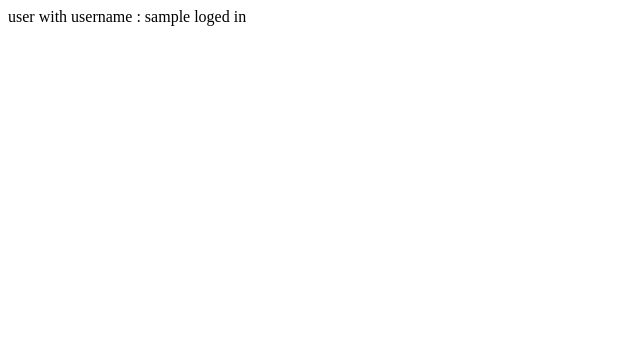
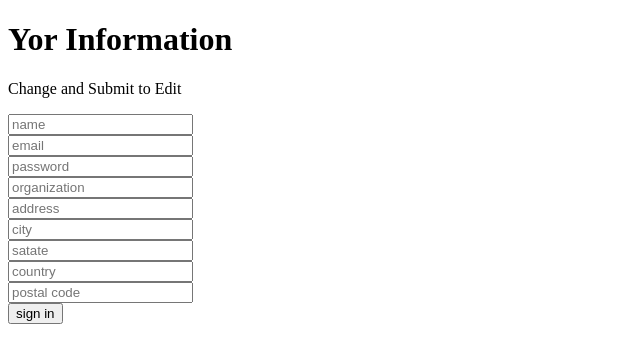
Before and after one commit to amirbarari/NetWork_project_2, a Flask app: a page that uses profileApp/routes.py in a window 1280 px wide. Shown: the top 363 px of the page, without its empty margins (0-640 px from the left). Run offline with Flask 3, Linux system fonts and the light colour scheme.

Commit message:
create form for profile html page

```diff
--- a/profileApp/routes.py
+++ b/profileApp/routes.py
@@ -34,7 +34,7 @@ def log_rig():
 
 @app.route("/profile/<user_name>")
 def user_profile(user_name):
-    return f"user with username : {user_name} loged in"
+    return render_template("profile.html")
 
 @app.route("/Admin")
 def Admin_page():
--- a/profileApp/templates/profile.html
+++ b/profileApp/templates/profile.html
@@ -5,6 +5,55 @@
     <title>Profile</title>
 </head>
 <body>
-    <div class="container"></div>
+    <div class="container">
+        <div class="info-form">
+            <form  method="POST">
+                <div class="signup-form">
+                    <h1>Yor Information</h1>
+
+                    <p>Change and Submit to Edit</p>
+                    <input type="hidden" name="form-name" value="sign-up-form">
+                    <div class="signup-input">
+                        <i class="fas fa-user"></i>
+                        <input type="text" placeholder="name" class="" name="name">
+                    </div>
+                    <div class="signup-input">
+                        <i class="fas fa-envelope"></i>
+                        <input type="email" placeholder="email" class="" name="email">
+                    </div>
+                    <div class="signup-input">
+                        <i class="fas fa-lock"></i>
+                        <input type="password" placeholder="password" class="" name="password">
+                    </div>
+                    <div class="signup-input">
+                        <i class="fa fa-university"></i>
+                        <input type="text" placeholder="organization" class="" name="organization">
+                    </div>
+                    <div class="signup-input">
+                        <i class="fa fa-address-book-o"></i>
+                        <input type="text" placeholder="address" class="" name="address">
+                    </div>
+                    <div class="signup-input">
+                        <i class="fa fa-dot-circle-o"></i>
+                        <input type="text" placeholder="city" class="" name="city">
+                    </div>
+                    <div class="signup-input">
+                        <i class="fa fa-pagelines"></i>
+                        <input type="text" placeholder="satate" class="" name="state">
+                    </div>
+                    <div class="signup-input">
+                        <i class="fa fa-globe"></i>
+                        <input type="text" placeholder="country" class="" name="country">
+                    </div>
+                    <div class="signup-input">
+                        <i class="fa fa-address-card-o"></i>
+                        <input type="text" placeholder="postal code" class="" name="postalcode">
+                    </div>
+                    <button class="signup-button">sign in</button>
+                </div>
+            </form>
+        </div>
+    </div>
 </body>
+
 </html>
```
Also changed, not shown: profileApp/templates/forms.py (added).
